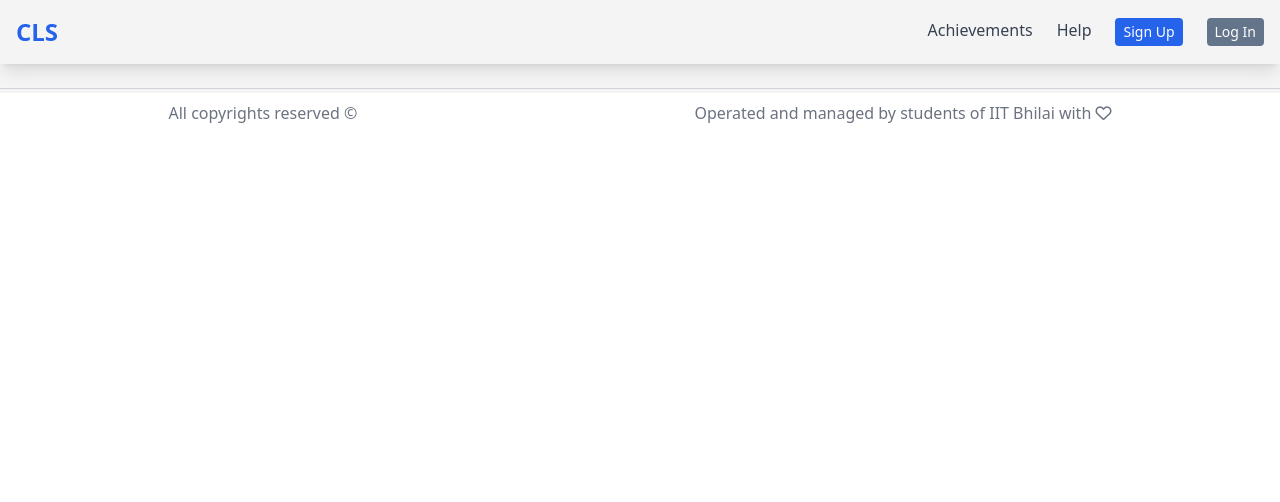
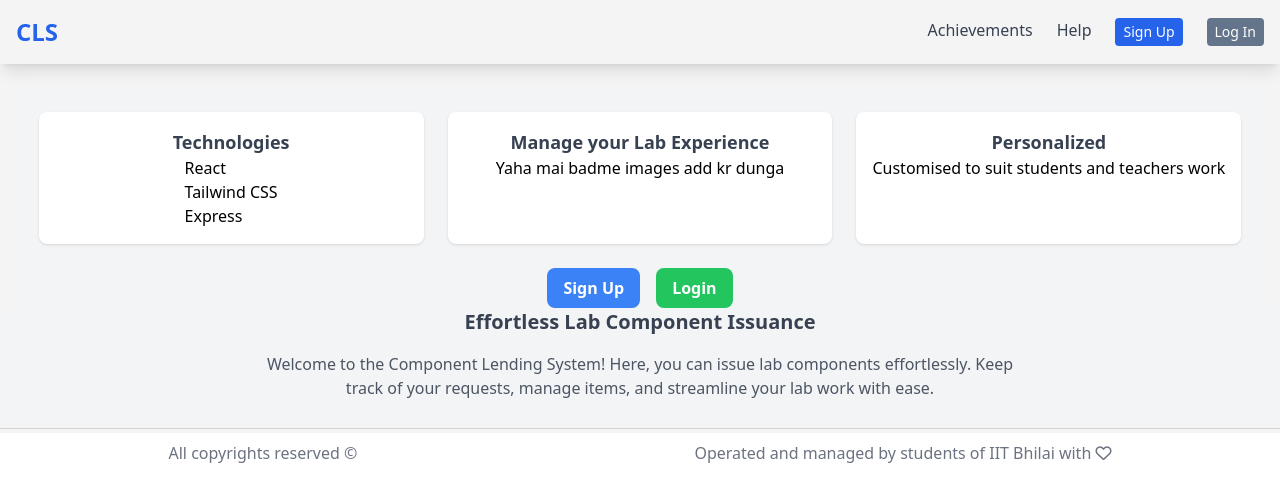
Before and after one commit to Sourabh-kumar45/CLS_labManagement, a React (Vite) app in the folder frontend/: page / in a window 1280 px wide. Shown: the top 502 px of the page. Built offline with nearby package versions, Linux system fonts and the light colour scheme.

Commit message:
dashboard

```diff
--- a/frontend/src/components/DashBoard.jsx
+++ b/frontend/src/components/DashBoard.jsx
@@ -1,10 +1,67 @@
-import React from 'react'
+import React from "react";
 
-const DashBoard = () => {
+const Dashboard = () => {
   return (
-    <div className='text-3xl font-bold underline'>
+    <div className="flex flex-col justify-center">
+
+<div className="flex justify-center">
+        <div className="flex flex-col bg-gray-100">
+
+          <main className="p-6">
+            <div className="grid grid-cols-1 md:grid-cols-2 lg:grid-cols-3 gap-6">
+
+              <div className="bg-white p-4 rounded-lg shadow flex flex-col items-center">
+                <h2 className="text-lg font-bold text-gray-700">Technologies</h2>
+                <ul>
+                  <li>React</li>
+                  <li>Tailwind CSS</li>
+                  <li>Express</li>
+                </ul>
+              </div>
+              <div className="bg-white p-4 rounded-lg shadow flex flex-col items-center">
+                <h2 className="text-lg font-bold text-gray-700">Manage your Lab Experience</h2>
+                <span>Yaha mai badme images add kr dunga</span>
+                <img src="" alt="" />
+              </div>
+              <div className="bg-white p-4 rounded-lg shadow flex flex-col items-center">
+                <h2 className="text-lg font-bold text-gray-700">Personalized</h2>
+                <p>Customised to suit students and teachers work</p>
+              </div>
+            </div>
+          </main>
+          <div className="flex flex-col sm:flex-row gap-4 justify-center">
+              <button className="bg-blue-500 text-white font-bold py-2 px-4       rounded-lg hover:bg-blue-600 focus:outline-none">
+                    Sign Up
+              </button>
+              <button className="bg-green-500 text-white font-bold py-2 px-4 rounded-lg hover:bg-green-600 focus:outline-none">
+                    Login
+              </button>
+          </div>
+        </div>
+      </div>
+
+
+      {/* Main Content */}
+      <div className="flex flex-col bg-gray-100">
+
+        {/* Content Area */}
+        <main className="flex justify-center">
+          <div className="max-w-3xl text-center">
+            <h2 className="text-xl font-semibold text-gray-700 mb-4">
+              Effortless Lab Component Issuance
+            </h2>
+            <p className="text-gray-600 mb-6">
+              Welcome to the Component Lending System! Here, you can issue lab
+              components effortlessly. Keep track of your requests, manage
+              items, and streamline your lab work with ease.
+            </p>
+          </div>
+        </main>
+      </div>
     </div>
-  )
-}
 
-export default DashBoard
+
+  );
+};
+
+export default Dashboard;
```
